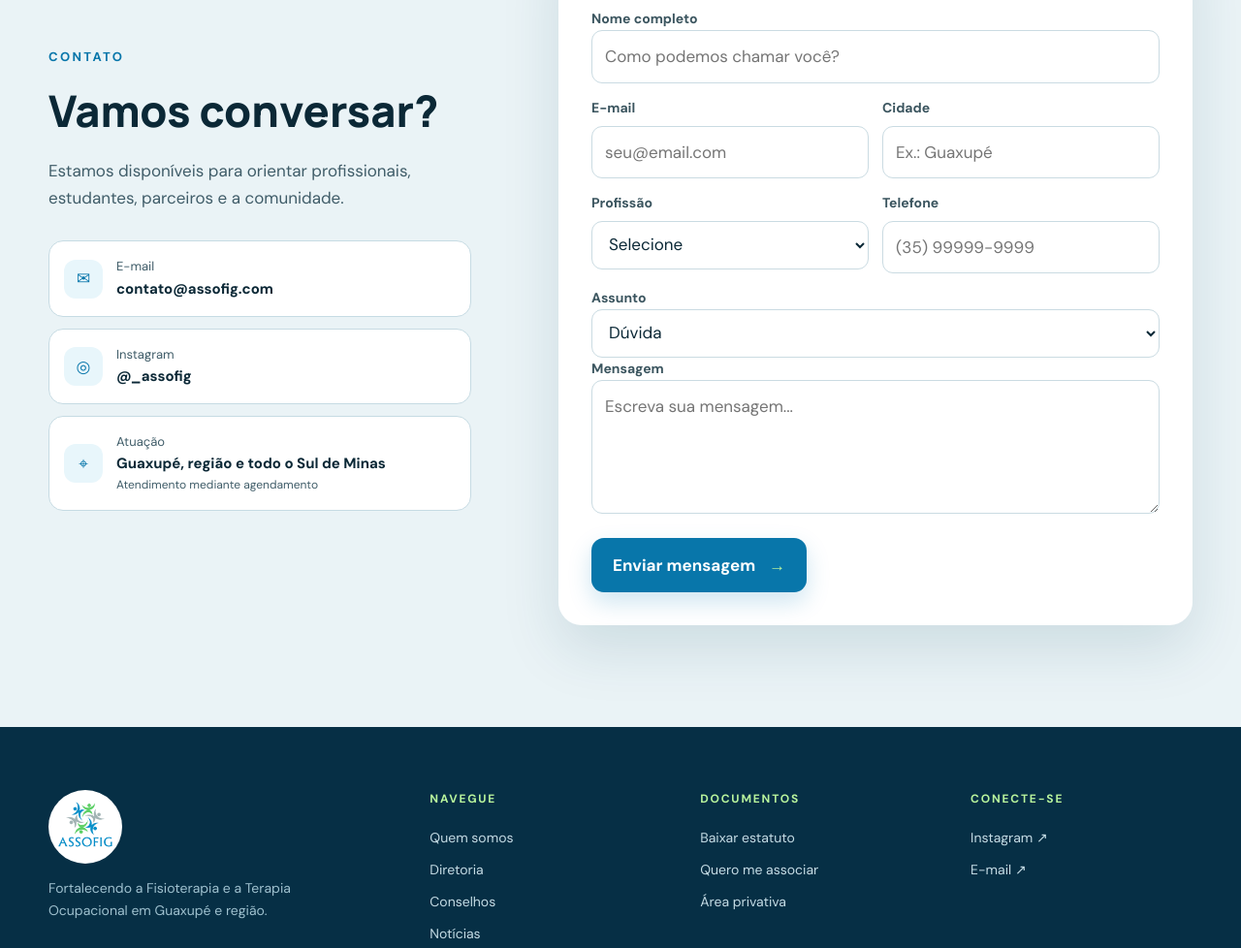
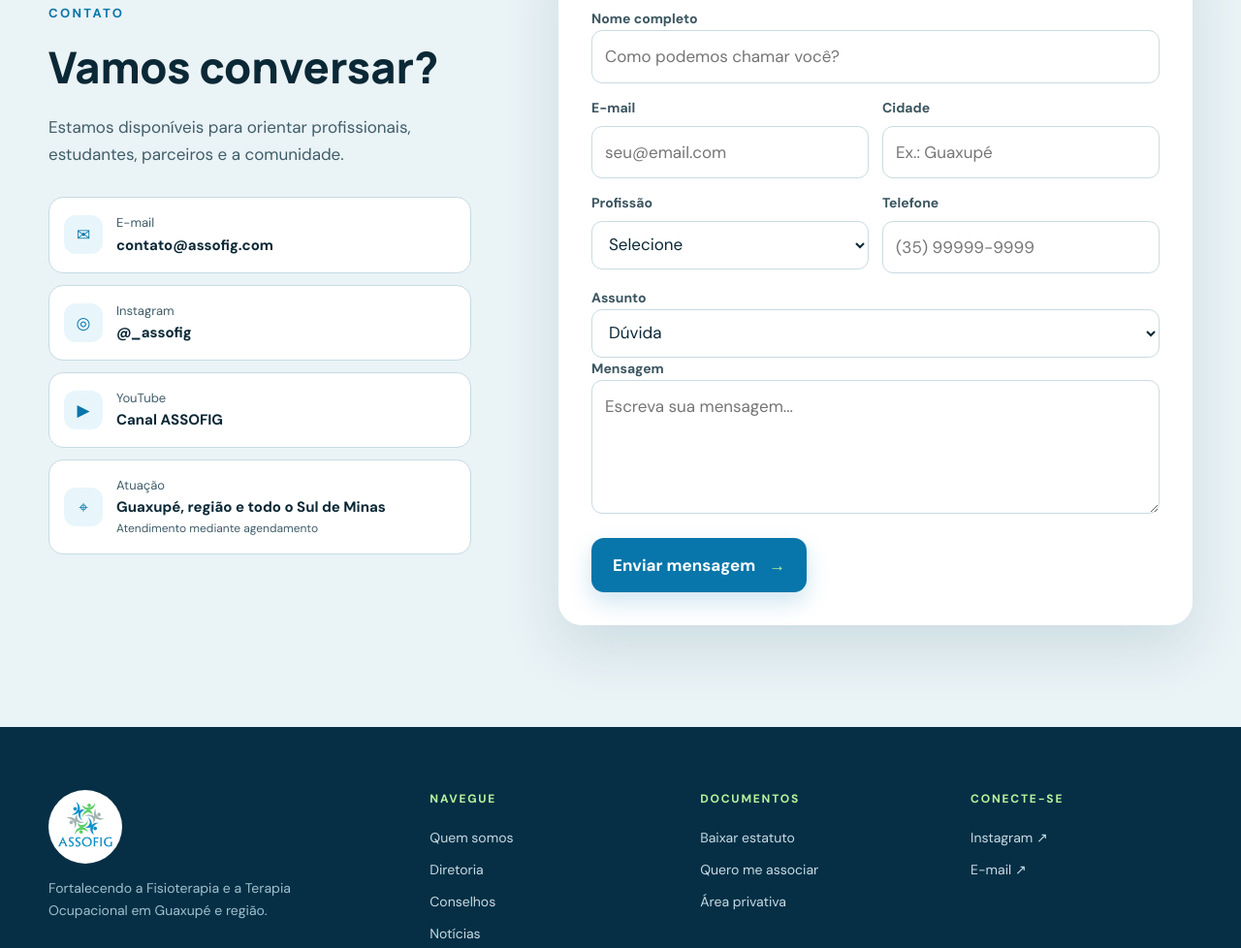
Before and after one commit to Edsonflaviobr/assofig, a website: page Front-end/index.html in a window 1280 px wide. Shown: the part 6486-7464 px from the top of the page at 97% size. Drawn offline with Linux system fonts and the light colour scheme; no server answers.

Commit message:
feat: adiciona canal do YouTube e atualiza certificado

```diff
--- a/Front-end/index.html
+++ b/Front-end/index.html
@@ -146,7 +146,7 @@
 
     <section class="section contact" id="contato">
       <div class="container contact-grid">
-        <div class="contact-copy reveal"><span class="eyebrow">Contato</span><h2>Vamos conversar?</h2><p>Estamos disponíveis para orientar profissionais, estudantes, parceiros e a comunidade.</p><div class="contact-items"><a href="mailto:contato@assofig.com"><span>✉</span><div><small>E-mail</small><strong>contato@assofig.com</strong></div></a><a href="https://www.instagram.com/_assofig/" target="_blank" rel="noopener"><span>◎</span><div><small>Instagram</small><strong>@_assofig</strong></div></a><div><span>⌖</span><div><small>Atuação</small><strong>Guaxupé, região e todo o Sul de Minas</strong><em>Atendimento mediante agendamento</em></div></div></div></div>
+        <div class="contact-copy reveal"><span class="eyebrow">Contato</span><h2>Vamos conversar?</h2><p>Estamos disponíveis para orientar profissionais, estudantes, parceiros e a comunidade.</p><div class="contact-items"><a href="mailto:contato@assofig.com"><span>✉</span><div><small>E-mail</small><strong>contato@assofig.com</strong></div></a><a href="https://www.instagram.com/_assofig/" target="_blank" rel="noopener"><span>◎</span><div><small>Instagram</small><strong>@_assofig</strong></div></a><a href="https://www.youtube.com/channel/UCiGkJ6oDy-9d0ZE44BpEebQ" target="_blank" rel="noopener"><span>▶</span><div><small>YouTube</small><strong>Canal ASSOFIG</strong></div></a><div><span>⌖</span><div><small>Atuação</small><strong>Guaxupé, região e todo o Sul de Minas</strong><em>Atendimento mediante agendamento</em></div></div></div></div>
         <form class="contact-form reveal" id="contact-form" novalidate>
           <div class="form-title"><span>Envie sua mensagem</span><small>Responderemos assim que possível.</small></div>
           <label for="contact-name">Nome completo</label>
```
Also changed, not shown: Front-end/tests/static-site.test.js (+5 -0 lines), 1 other file.
